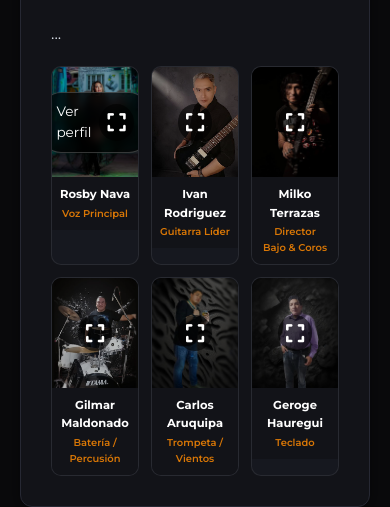
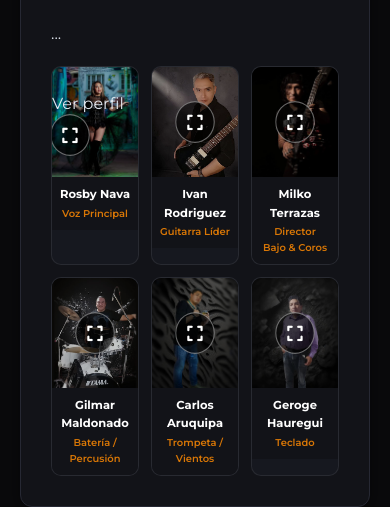
Before and after one commit to Reaktor-IR/Reaktor-iR, a plain HTML site: page index.html in a window 390 px wide. Shown: the part 1374-1881 px from the top of the page. Drawn offline with Linux system fonts and the light colour scheme.

Commit message:
Update styles.css

```diff
--- a/styles.css
+++ b/styles.css
@@ -529,40 +529,61 @@ footer {
   }
 }
 
+
+
 /* ==========================================
-   AJUSTES UX / MÓVIL PARA INTEGRANTES
+   NUEVA ANIMACIÓN DE PULSO PARA MÓVILES (UX)
    ========================================== */
 
 /* 1. Mensaje explicativo debajo del título */
 .instruccion-ux {
   font-size: 0.9rem;
-  color: #a0a0a0; /* Puedes ajustar este tono de gris al color de tu sitio */
+  color: #a0a0a0;
   text-align: center;
   margin-top: -0.5rem;
   margin-bottom: 1.5rem;
   padding: 0 10px;
 }
 
-/* 2. Estilo para el botón/etiqueta dentro de la foto */
-.badge-ver-mas {
-  display: inline-flex;
-  align-items: center;
-  gap: 8px;
-  background-color: rgba(0, 0, 0, 0.75);
-  color: #ffffff;
-  padding: 8px 14px;
-  font-size: 0.85rem;
-  font-weight: 500;
-  border-radius: 20px;
-  backdrop-filter: blur(4px);
-  border: 1px solid rgba(255, 255, 255, 0.2);
+/* 2. Definición de la animación de pulso (disminuir -> crecer -> normal) */
+@keyframes pulsoIndicador {
+  0% {
+    transform: scale(0.85);
+    opacity: 0.8;
+  }
+  50% {
+    transform: scale(1.1);
+    opacity: 1;
+  }
+  100% {
+    transform: scale(0.85);
+    opacity: 0.8;
+  }
 }
 
-/* 3. Asegurar visibilidad en móviles (Dispositivos táctiles) */
+/* 3. Reglas exclusivas para Dispositivos Móviles (pantallas <= 768px) */
 @media (max-width: 768px) {
-  /* Hace que el overlay sea sutilmente visible por defecto en celulares */
+
+  /* Overlay visible de forma sutil en móviles */
   .member-overlay {
     opacity: 1 !important;
-    background: rgba(0, 0, 0, 0.25) !important;
+    background: rgba(0, 0, 0, 0.2) !important;
+    display: flex;
+    align-items: center;
+    justify-content: center;
+  }
+
+  /* Animación aplicada al recuadro / ícono en el centro de la foto */
+  .member-overlay .expand-icon,
+  .member-overlay i {
+    font-size: 1rem;
+    padding: 10px;
+    background: rgba(0, 0, 0, 0.65);
+    color: #ffffff;
+    border-radius: 50%; /* Puedes usar 8px si prefieres recuadro cuadrado en vez de círculo */
+    border: 1px solid rgba(255, 255, 255, 0.4);
+
+    /* Animación continua de 2 segundos */
+    animation: pulsoIndicador 2s infinite ease-in-out;
   }
 }
```
